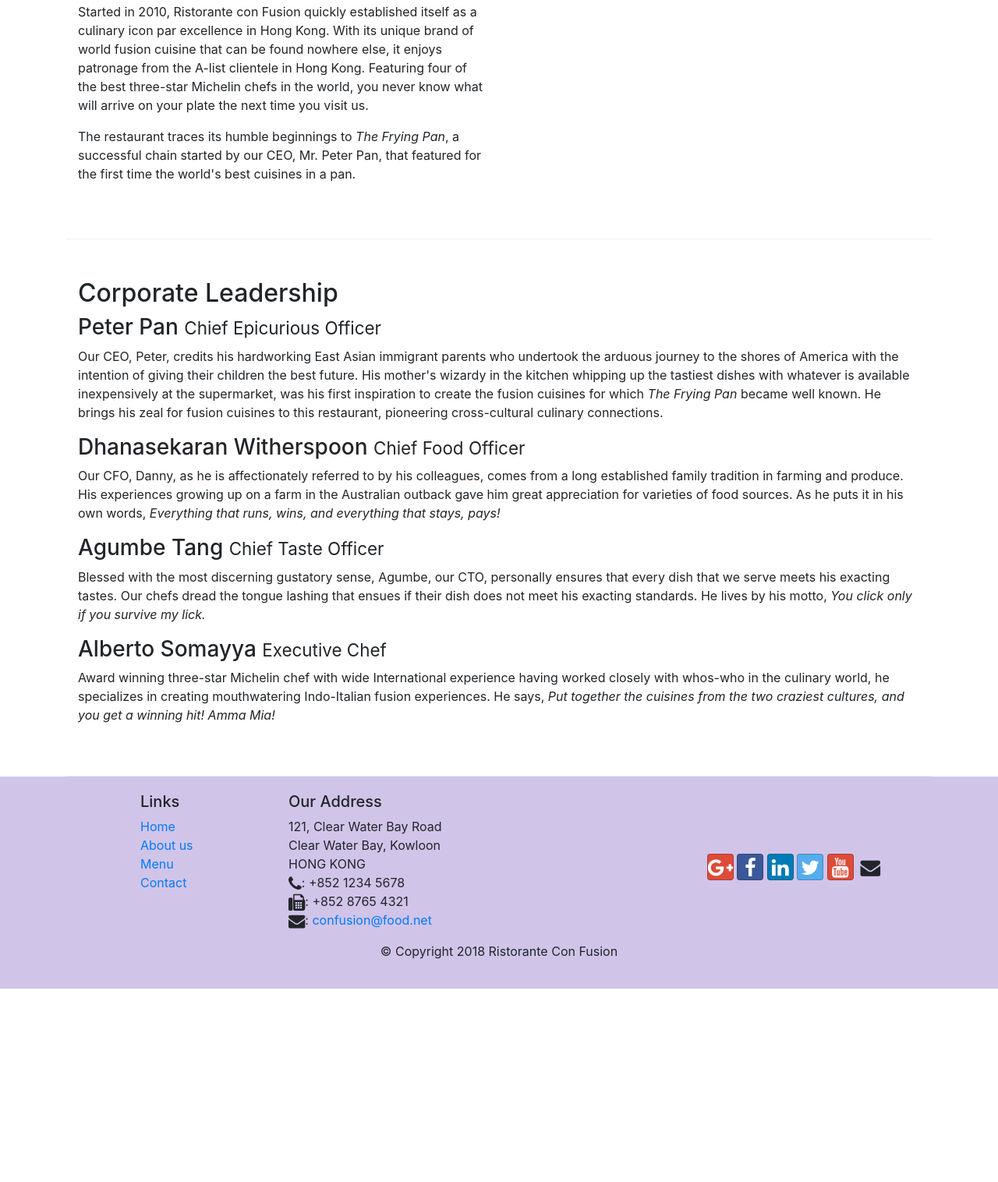
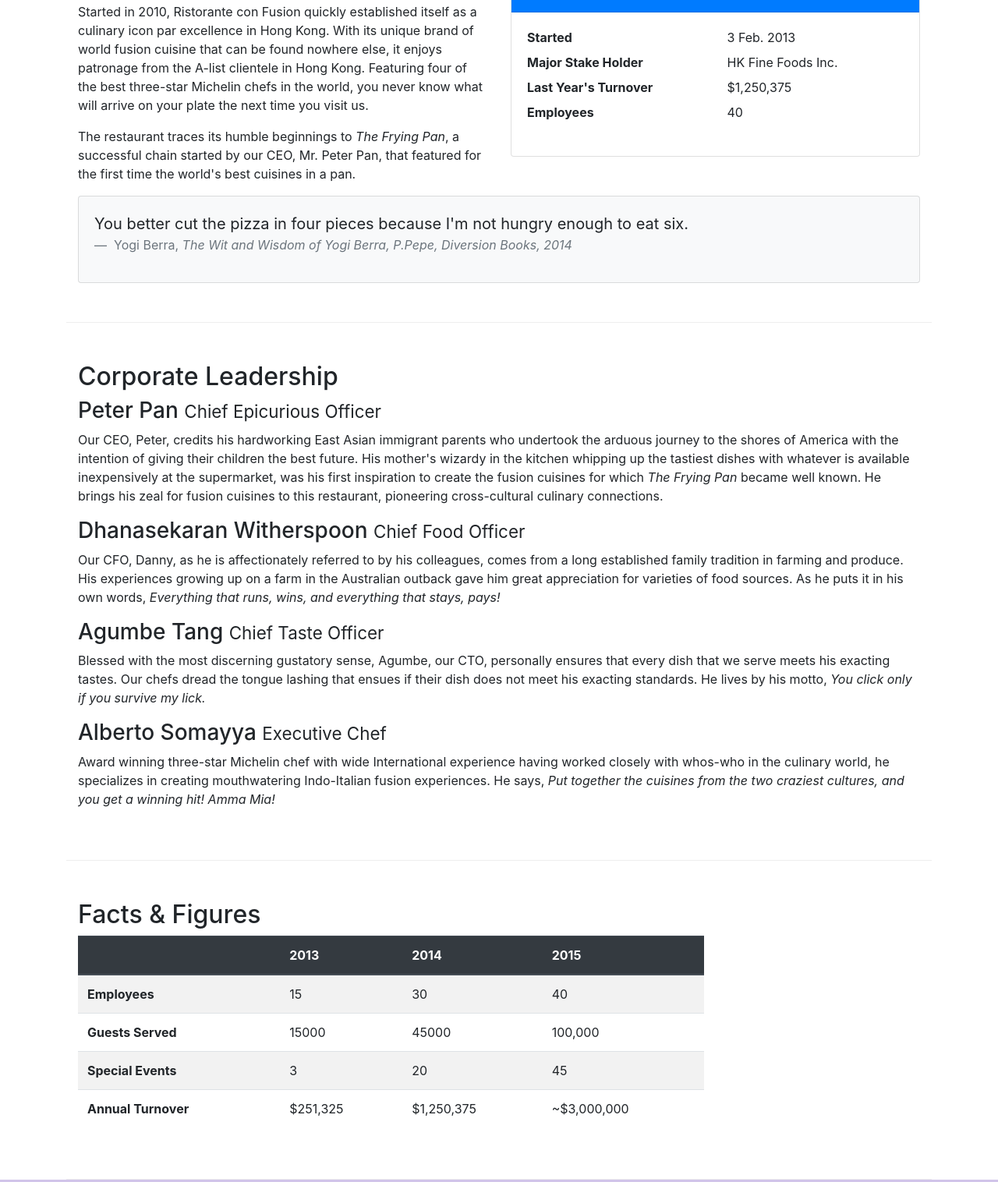
Before and after one commit to athulsankarvp/bootstrap-starter, a website: page aboutus.html in a window 1280 px wide. Shown: the part 558-2074 px from the top of the page at 78% size. Before the commit the page ends 1826 px from the top, so only its background shows below. Drawn offline with nearby package versions, Linux system fonts and the light colour scheme.

Commit message:
Tables and Cards

```diff
--- a/aboutus.html
+++ b/aboutus.html
@@ -72,8 +72,36 @@
                 <p>The restaurant traces its humble beginnings to <em>The Frying Pan</em>, a successful chain started by
                     our CEO, Mr. Peter Pan, that featured for the first time the world's best cuisines in a pan.</p>
             </div>
-            <div>
+            <div class="col-sm">
+                <div class="card">
+                    <h3 class="card-header bg-primary text-white">Fact At a Glance</h3>
+                    <div class="card-body">
+                        <dl class="row">
+                            <dt class="col-6">Started </dt>
+                            <dd class="col-6">3 Feb. 2013</dd>
+                            <dt class="col-6">Major Stake Holder</dt>
+                            <dd class="col-6">HK Fine Foods Inc.</dd>
+                            <dt class="col-6">Last Year's Turnover</dt>
+                            <dd class="col-6">$1,250,375</dd>
+                            <dt class="col-6">Employees</dt>
+                            <dd class="col-6">40</dd>
+                        </dl>
+                    </div>
+                </div>
             </div>
+        <div class="col-12">
+            <div class="card card-body bg-light">
+                <blockquote class="blockquote">
+                    <p class="mb-0">
+                        You better cut the pizza in four pieces because I'm not hungry enough to eat six.
+                    </p>
+                    <footer class="blockquote-footer"> Yogi Berra,
+                        <cite title="Source Title">The Wit and Wisdom of Yogi Berra, P.Pepe, Diversion Books, 2014
+                        </cite>
+                    </footer>
+                </blockquote>
+            </div>
+        </div>
         </div>
 
 
@@ -104,7 +132,50 @@
                         cultures, and you get a winning hit! Amma Mia!</em></p>
             </div>
         </div>
-
+        <div class="row row-content">
+            <div class="col-12 col-sm-9">
+                <h2>Facts &amp; Figures</h2>
+                <div class="table-responsive">
+                    <table class="table table-striped">
+                        <thead class="thead-dark">
+                            <tr>
+                                <th>&nbsp;</th>
+                                <th>2013</th>
+                                <th>2014</th>
+                                <th>2015</th>
+                            </tr>
+                        </thead>
+                        <tbody>
+                            <tr>
+                                <th>Employees</th>
+                                <td>15</td>
+                                <td>30</td>
+                                <td>40</td>
+                            </tr>
+                            <tr>
+                                <th>Guests Served</th>
+                                <td>15000</td>
+                                <td>45000</td>
+                                <td>100,000</td>
+                            </tr>
+                            <tr>
+                                <th>Special Events</th>
+                                <td>3</td>
+                                <td>20</td>
+                                <td>45</td>
+                            </tr>
+                            <tr>
+                                <th>Annual Turnover</th>
+                                <td>$251,325</td>
+                                <td>$1,250,375</td>
+                                <td>~$3,000,000</td>
+                            </tr>
+                        </tbody>
+                    </table>
+                </div>
+            </div>
+            <div class="col-12 col-sm-3"></div>
+        </div>
     </div>
 
     <footer class="footer">
```
